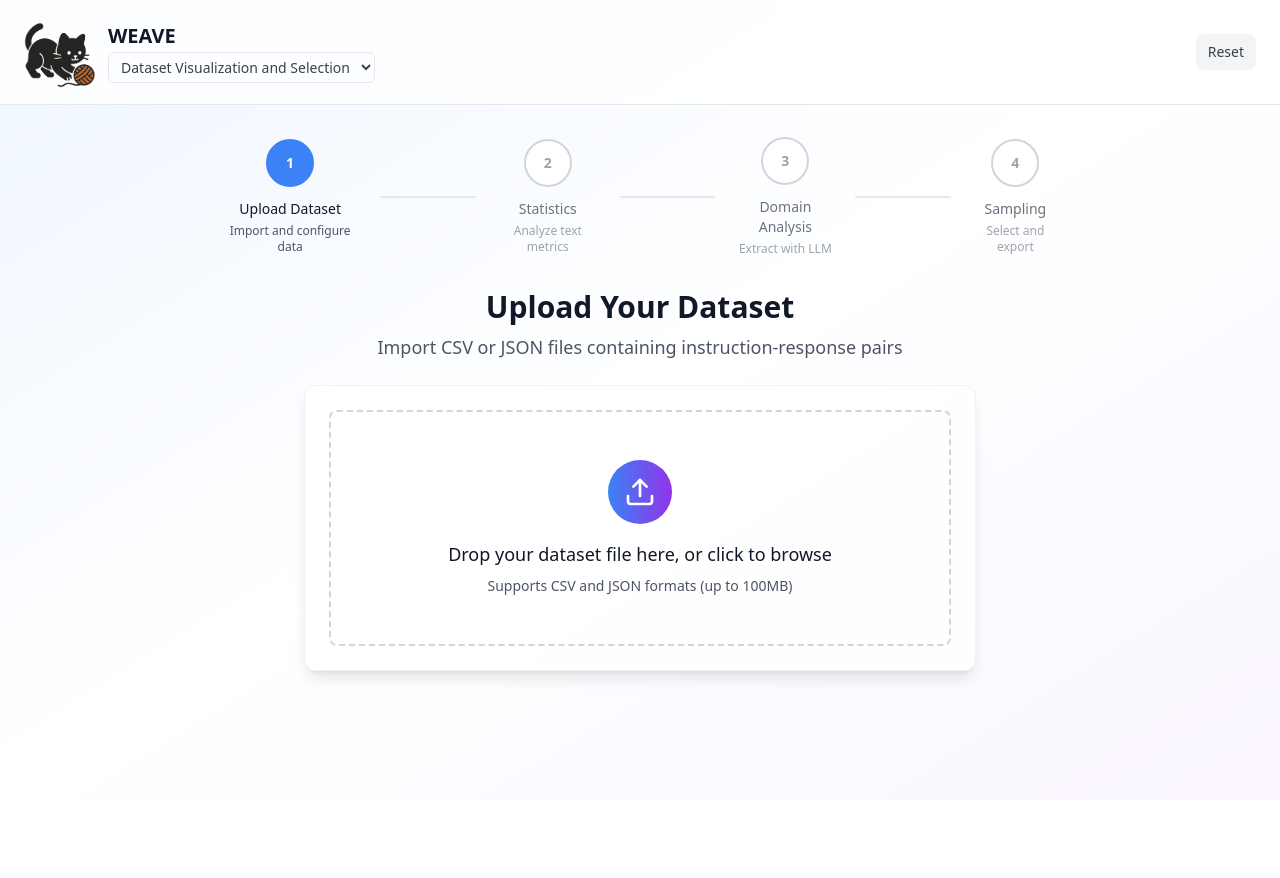
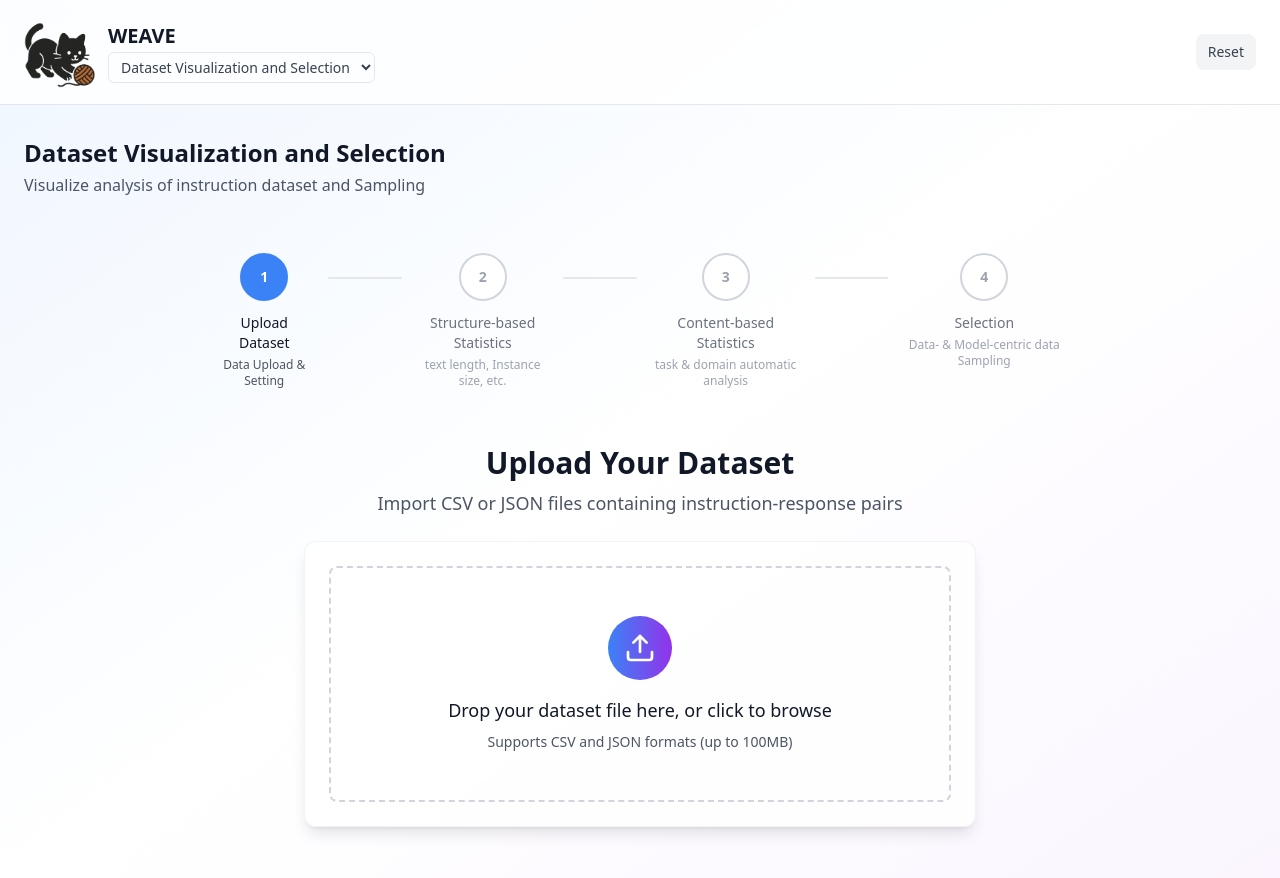
Before and after one commit to Jeesu-Jung/GROVE, a React (Vite) app in the folder grove-frontend/: page / in a window 1280 px wide. Shown: the top 878 px of the page. Before the commit the page ends 800 px from the top, so only its background shows below. Built offline with nearby package versions, Linux system fonts and the light colour scheme.

Commit message:
feat: description 변경

```diff
--- a/grove-frontend/src/components/Layout/Layout.tsx
+++ b/grove-frontend/src/components/Layout/Layout.tsx
@@ -17,6 +17,7 @@ export const Layout: React.FC<LayoutProps> = ({ children }) => {
   const navigate = useNavigate();
   const isOptimization = location.pathname.startsWith('/optimization');
   const isBinarization = location.pathname.startsWith('/binarization');
+  const isUploadRoot = location.pathname === '/';
   const currentPage = React.useMemo(() => {
     if (location.pathname.startsWith('/sampling')) return 4;
     if (location.pathname.startsWith('/domain-analysis')) return 3;
@@ -80,8 +81,8 @@ export const Layout: React.FC<LayoutProps> = ({ children }) => {
         </div>
       </header>
 
-      {/* Progress Indicator */}
-      {!isOptimization && !isBinarization && (
+      {/* Progress Indicator (숨김: 업로드 루트에서는 페이지 내부에서 렌더링) */}
+      {!isOptimization && !isBinarization && !isUploadRoot && (
         <ProgressIndicator currentStep={currentPage} />
       )}
 
--- a/grove-frontend/src/components/Layout/ProgressIndicator.tsx
+++ b/grove-frontend/src/components/Layout/ProgressIndicator.tsx
@@ -7,17 +7,17 @@ interface ProgressIndicatorProps {
 }
 
 const defaultSteps = [
-  { id: 1, title: 'Upload Dataset', description: 'Import and configure data' },
-  { id: 2, title: 'Statistics', description: 'Analyze text metrics' },
-  { id: 3, title: 'Domain Analysis', description: 'Extract with LLM' },
-  { id: 4, title: 'Sampling', description: 'Select and export' },
+  { id: 1, title: 'Upload Dataset', description: 'Data Upload & Setting' },
+  { id: 2, title: 'Structure-based Statistics', description: 'text length, Instance size, etc.' },
+  { id: 3, title: 'Content-based Statistics', description: 'task & domain automatic analysis' },
+  { id: 4, title: 'Selection', description: 'Data- & Model-centric data Sampling' },
 ];
 
 export const ProgressIndicator: React.FC<ProgressIndicatorProps> = ({ currentStep, stepsOverride }) => {
   const steps = stepsOverride ?? defaultSteps;
   return (
     <div className="w-full max-w-4xl mx-auto px-6 py-8">
-      <div className="flex items-center justify-between">
+      <div className="flex items-start justify-between">
         {steps.map((step, index) => (
           <React.Fragment key={step.id}>
             <div className="flex flex-col items-center relative">
@@ -55,7 +55,7 @@ export const ProgressIndicator: React.FC<ProgressIndicatorProps> = ({ currentSte
             </div>
             {index < steps.length - 1 && (
               <div
-                className={`h-0.5 w-16 md:w-24 mx-4 rounded-full transition-all duration-300 ${
+                className={`mt-6 h-0.5 w-16 md:w-24 mx-4 rounded-full transition-all duration-300 ${
                   step.id < currentStep ? 'bg-emerald-500' : 'bg-gray-200'
                 }`}
               />
--- a/grove-frontend/src/pages/Binarization.tsx
+++ b/grove-frontend/src/pages/Binarization.tsx
@@ -19,9 +19,9 @@ export const Binarization: React.FC = () => {
   }, [step]);
 
   const steps = [
-    { id: 1, title: 'Upload', description: 'Upload JSON and validate' },
-    { id: 2, title: 'Model Selection', description: 'Select target abilities and compare candidates' },
-    { id: 3, title: 'Run Inference', description: 'Run batch with the two selected models' },
+    { id: 1, title: 'Data Upload & Setting', description: 'Upload JSON and validate' },
+    { id: 2, title: 'Model Pair Selection', description: 'Select target abilities and compare candidates' },
+    { id: 3, title: 'Model Response Generation', description: 'Run batch with the two selected models' },
     { id: 4, title: 'Review Results', description: 'Review/export results' },
   ];
 
--- a/grove-frontend/src/pages/Optimization.tsx
+++ b/grove-frontend/src/pages/Optimization.tsx
@@ -271,7 +271,7 @@ export const Optimization: React.FC = () => {
         currentStep={currentStep}
         stepsOverride={[
           { id: 1, title: 'Combination Selection', description: 'Choose model, data size, and task' },
-          { id: 2, title: 'Search Results', description: 'Review and export matches' },
+          { id: 2, title: 'Task Mixture-based Sampling', description: 'Efficient Task-mixture composition' },
         ]}
       />
 
--- a/grove-frontend/src/pages/Upload.tsx
+++ b/grove-frontend/src/pages/Upload.tsx
@@ -7,6 +7,7 @@ import { Button } from '../components/UI/Button';
 import { useAppStore } from '../store/useAppStore';
 import { parseCSV, parseJSON } from '../utils/dataProcessing';
 import { Dataset } from '../types';
+import { ProgressIndicator } from '../components/Layout/ProgressIndicator';
 
 export const Upload: React.FC = () => {
   const navigate = useNavigate();
@@ -96,7 +97,16 @@ export const Upload: React.FC = () => {
   }, [dataset]);
 
   return (
-    <div className="space-y-6">
+    <div className="py-8 space-y-6">
+      <div>
+        <h2 className="text-2xl font-bold text-gray-900 dark:text-white">
+          Dataset Visualization and Selection
+        </h2>
+        <p className="mt-1 text-gray-600 dark:text-gray-300">
+          Visualize analysis of instruction dataset and Sampling
+        </p>
+      </div>
+      <ProgressIndicator currentStep={1} />
       <div className="text-center">
         <h2 className="text-3xl font-bold text-gray-900 dark:text-white mb-2">
           Upload Your Dataset
```
